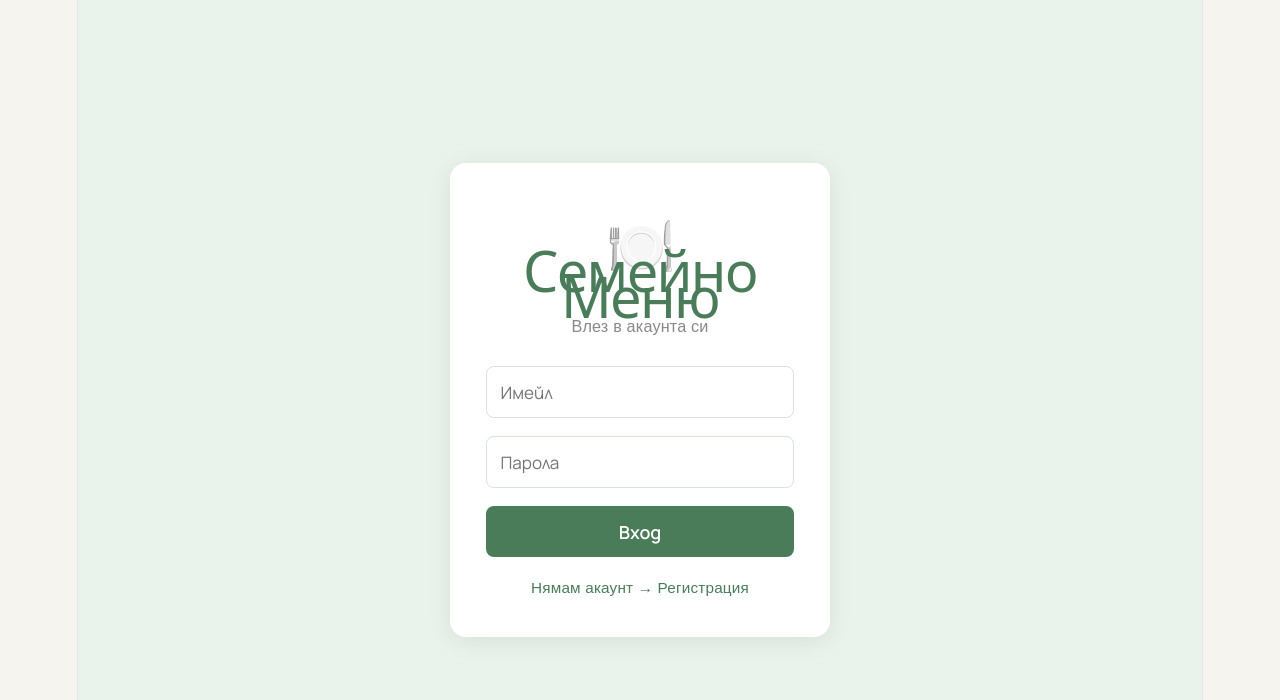
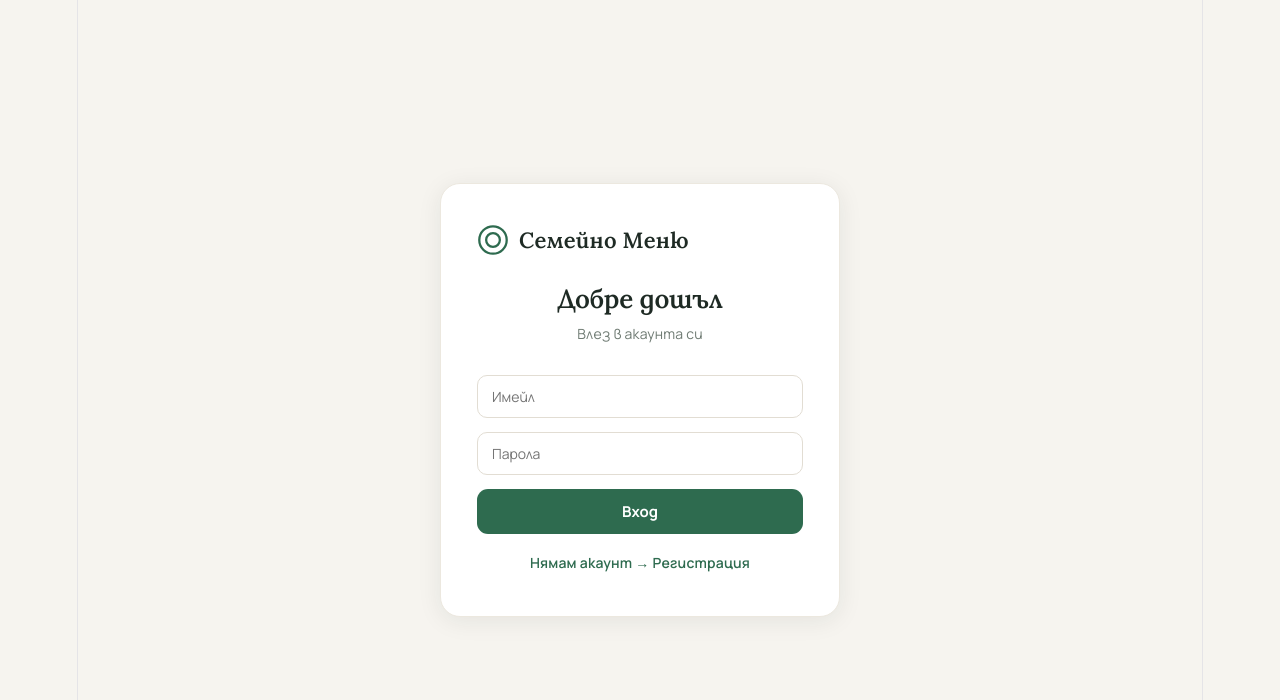
Before and after one commit to d3x13r/family-menu, a React (Vite) app: page / in a window 1280 px wide. Shown: the top 700 px of the page. Built offline with nearby package versions, Linux system fonts and the light colour scheme; no server answers.

Commit message:
new design-логин

```diff
--- a/src/pages/Login.jsx
+++ b/src/pages/Login.jsx
@@ -30,22 +30,35 @@ export default function Login() {
       display: "flex",
       alignItems: "center",
       justifyContent: "center",
-      background: "#EAF2EC",
-      fontFamily: "sans-serif"
+      background: "#F6F4EF",
+      fontFamily: "'Manrope', sans-serif",
+      padding: "1rem",
     }}>
       <div style={{
         background: "white",
-        padding: "2rem",
-        borderRadius: "16px",
+        border: "1px solid #ECE8DF",
+        borderRadius: 20,
+        padding: "40px 36px",
         width: "100%",
-        maxWidth: "380px",
-        boxShadow: "0 4px 24px rgba(0,0,0,0.08)"
+        maxWidth: 400,
+        boxShadow: "0 4px 24px rgba(30,42,36,0.08)",
       }}>
-        <h1 style={{ color: "#4A7C59", marginBottom: "0.25rem" }}>
-          🍽️ Семейно Меню
-        </h1>
-        <p style={{ color: "#888", marginBottom: "1.5rem", fontSize: "0.9rem" }}>
-          {isRegister ? "Създай акаунт" : "Влез в акаунта си"}
+        {/* Лого */}
+        <div style={{ display: "flex", alignItems: "center", gap: 10, marginBottom: 28 }}>
+          <svg width="32" height="32" viewBox="0 0 28 28" fill="none">
+            <circle cx="14" cy="14" r="12" stroke="#2E6B4F" strokeWidth="2"/>
+            <circle cx="14" cy="14" r="6" stroke="#2E6B4F" strokeWidth="2"/>
+          </svg>
+          <span style={{ fontFamily: "'Lora', serif", fontWeight: 600, fontSize: 22, color: "#1E2A24" }}>
+            Семейно Меню
+          </span>
+        </div>
+
+        <h2 style={{ fontFamily: "'Lora', serif", fontSize: 26, fontWeight: 600, color: "#1E2A24", marginBottom: 6 }}>
+          {isRegister ? "Създай акаунт" : "Добре дошъл"}
+        </h2>
+        <p style={{ color: "#6F7B73", fontSize: 14, marginBottom: 28 }}>
+          {isRegister ? "Регистрирай се за да започнеш" : "Влез в акаунта си"}
         </p>
 
         <input
@@ -64,18 +77,25 @@ export default function Login() {
         />
 
         {error && (
-          <p style={{ color: "red", fontSize: "0.8rem", marginBottom: "1rem" }}>
+          <p style={{ color: "#A0432E", fontSize: 13, marginBottom: 16, background: "#F7ECE8", padding: "10px 14px", borderRadius: 8 }}>
             {error}
           </p>
         )}
 
-        <button onClick={handleSubmit} style={btnStyle}>
+        <button onClick={handleSubmit} style={{
+          width: "100%", padding: "12px",
+          background: "#2E6B4F", color: "white",
+          border: "none", borderRadius: 11,
+          fontFamily: "'Manrope', sans-serif",
+          fontWeight: 700, fontSize: 15,
+          cursor: "pointer", marginBottom: 16,
+        }}>
           {isRegister ? "Регистрация" : "Вход"}
         </button>
 
         <p
           onClick={() => setIsRegister(!isRegister)}
-          style={{ textAlign: "center", color: "#4A7C59", cursor: "pointer", fontSize: "0.85rem", marginTop: "1rem" }}
+          style={{ textAlign: "center", color: "#2E6B4F", cursor: "pointer", fontSize: 14, fontWeight: 600 }}
         >
           {isRegister ? "Вече имам акаунт → Вход" : "Нямам акаунт → Регистрация"}
         </p>
@@ -86,23 +106,14 @@ export default function Login() {
 
 const inputStyle = {
   width: "100%",
-  padding: "0.75rem",
-  marginBottom: "1rem",
-  borderRadius: "8px",
-  border: "1.5px solid #D8E4DA",
-  fontSize: "0.95rem",
+  padding: "11px 14px",
+  marginBottom: 14,
+  borderRadius: 10,
+  border: "1.5px solid #E2DDD3",
+  fontFamily: "'Manrope', sans-serif",
+  fontSize: 14,
+  color: "#1E2A24",
   outline: "none",
-  boxSizing: "border-box"
+  boxSizing: "border-box",
+  background: "white",
 };
-
-const btnStyle = {
-  width: "100%",
-  padding: "0.75rem",
-  background: "#4A7C59",
-  color: "white",
-  border: "none",
-  borderRadius: "8px",
-  fontSize: "1rem",
-  fontWeight: "600",
-  cursor: "pointer"
-};
```
